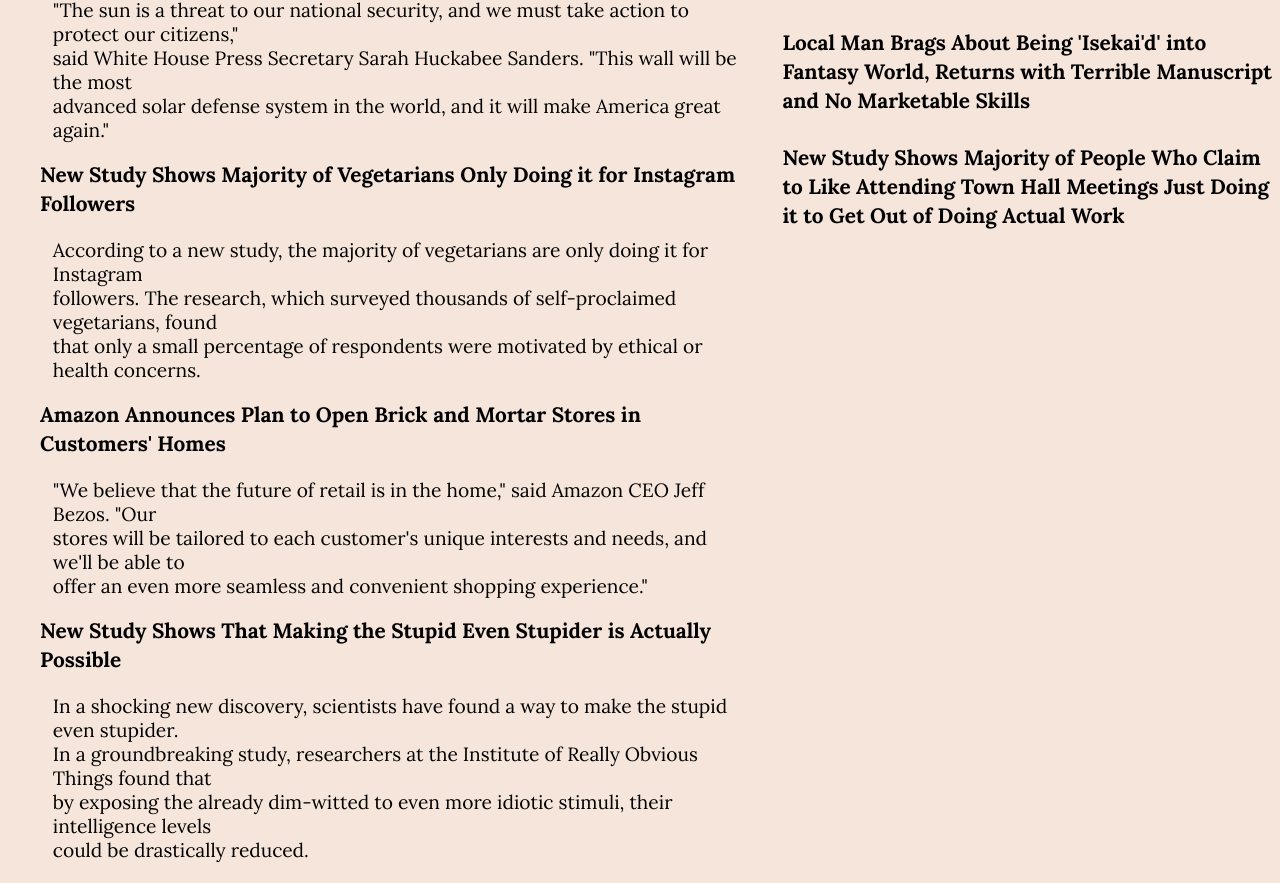
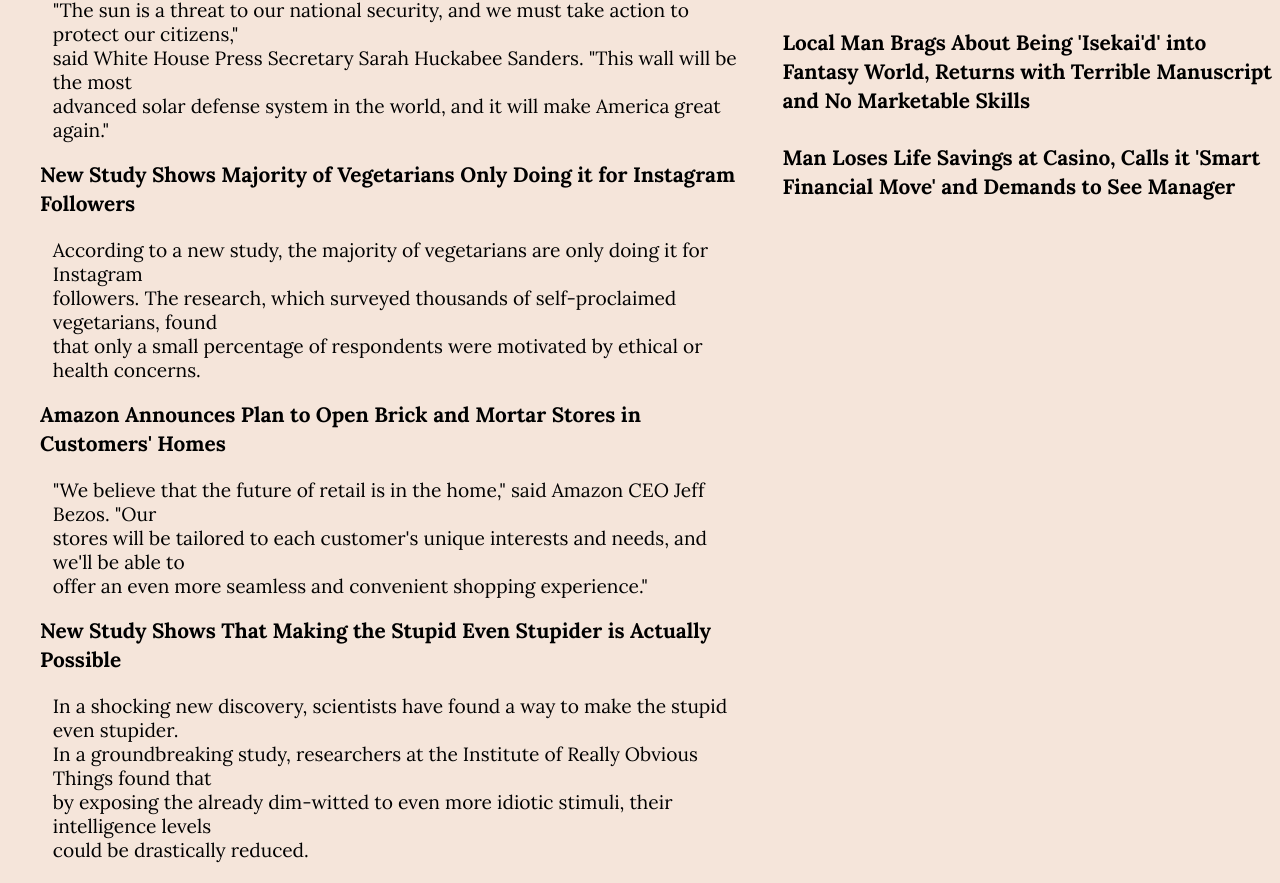
Before and after one commit to Asurakun1/my-blog-project, a React (Create React App) app: page / in a window 1280 px wide. Shown: the part 794-1677 px from the top of the page. Built offline with nearby package versions, Linux system fonts and the light colour scheme.

Commit message:
headline update

```diff
--- a/src/Components/Home/Local/Local.js
+++ b/src/Components/Home/Local/Local.js
@@ -15,7 +15,7 @@
                 <br/>
                 <li><Link className='link'>Local Man Brags About Being 'Isekai'd' into Fantasy World, Returns with Terrible Manuscript and No Marketable Skills</Link></li>
                 <br/>
-                <li><Link className='link'>New Study Shows Majority of People Who Claim to Like Attending Town Hall Meetings Just Doing it to Get Out of Doing Actual Work</Link></li>
+                <li><Link className='link'>Man Loses Life Savings at Casino, Calls it 'Smart Financial Move' and Demands to See Manager</Link></li>
                 <br/>
             </ul>
         </section>
```
